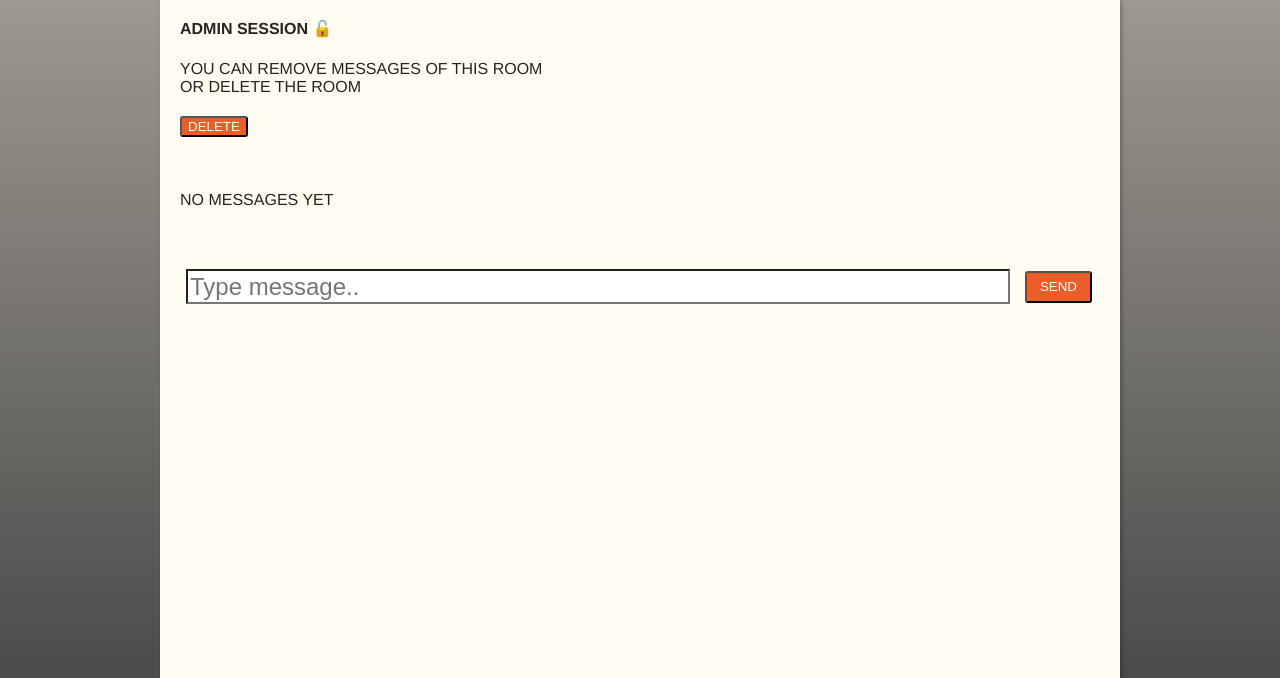
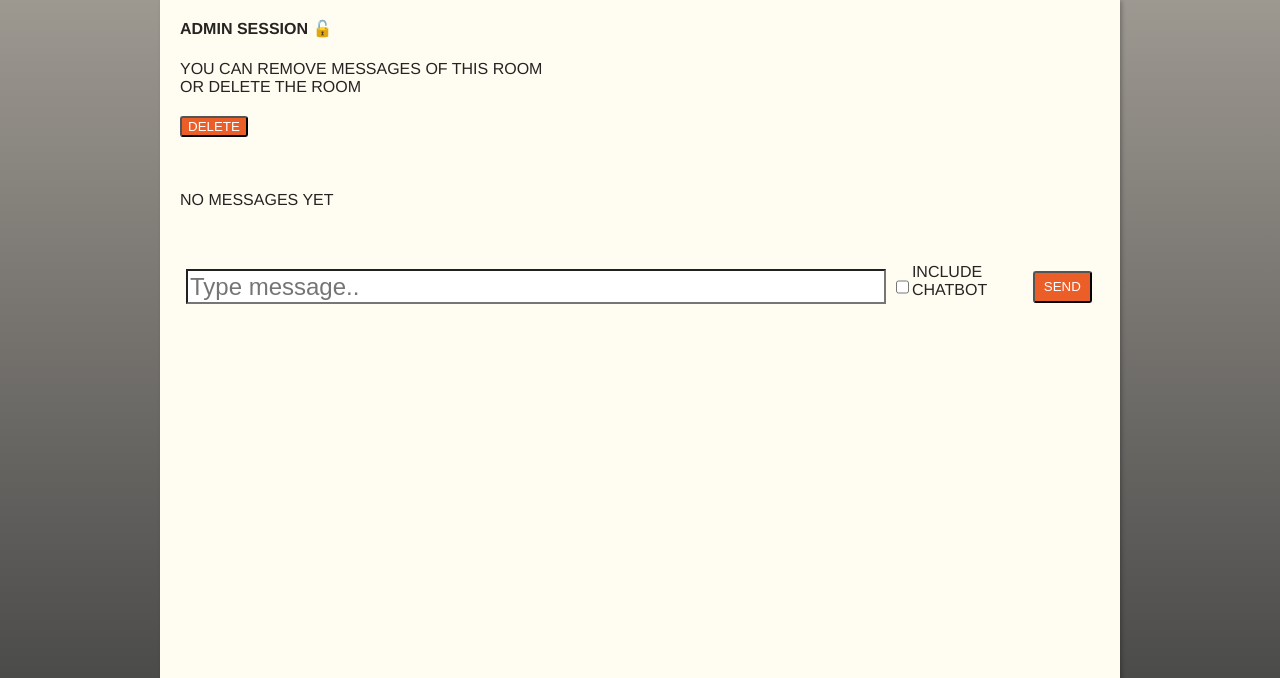
Before and after one commit to snehagaddam22345/Chatbot-for-Usability, a Flask app: template templates/room.html in a window 1280 px wide. Shown: the part 390-1068 px from the top of the page. Run offline with Flask 3, Linux system fonts and the light colour scheme; the template is opened without the code that fills it, so the values that code supplies are empty; a user stored in the database is signed in.

Commit message:
fix chatbot

```diff
--- a/templates/room.html
+++ b/templates/room.html
@@ -86,6 +86,8 @@
 
     <div class="textarea-wrapper">
         <input type="text" placeholder="Type message.." name="content" autocomplete="off" maxlength="1200" required>
+        <input type="checkbox" name="chatbot" id="chatbot">
+        <label for="chatbot">Include Chatbot</label>
         <input type="submit" value="Send">
     </div>
 
```
